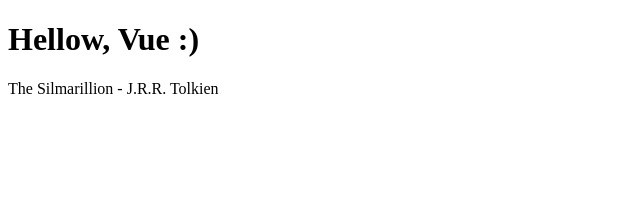
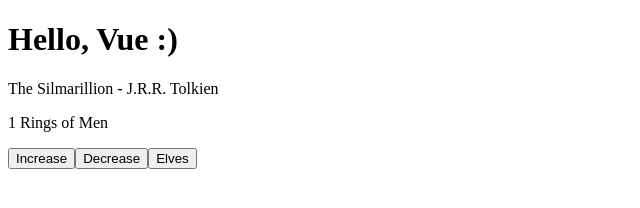
Before and after one commit to pwpape/feanors-forge, a plain HTML site: page html/index.html in a window 1280 px wide. Shown: the whole page, without its empty margins (0-640 px from the left). Drawn offline with nearby package versions, Linux system fonts and the light colour scheme.

Commit message:
added buttons

```diff
--- a/Scripts/app.js
+++ b/Scripts/app.js
@@ -2,7 +2,20 @@ const app = Vue.createApp({
     data() {
         return {
             title: 'The Silmarillion',
-            author: 'J.R.R. Tolkien'
+            author: 'J.R.R. Tolkien',
+            rings: 1,
+            race: 'Men'
+        }
+    },
+    methods: {
+        increaseRings() {
+            this.rings++
+        },
+        decreaseRings() {
+            this.rings--
+        },
+        changeRace() {
+            this.race = 'Elves'
         }
     }
 })
--- a/html/index.html
+++ b/html/index.html
@@ -8,9 +8,14 @@
 		<script src="https://unpkg.com/vue@next"></script>
 	</head>
 	<body>
-		<h1>Hellow, Vue :)</h1>
+		<h1>Hello, Vue :)</h1>
 		<div id="app">
 			<p>{{ title }} - {{ author }}</p>
+			<p>{{ rings }} Rings of {{ race }}</p>
+
+			<button @click="increaseRings">Increase</button>
+			<button @click="decreaseRings">Decrease</button>
+			<button @click="changeRace">Elves</button>
 		</div>
 		<script src="/Scripts/app.js"></script>
 	</body>
```
